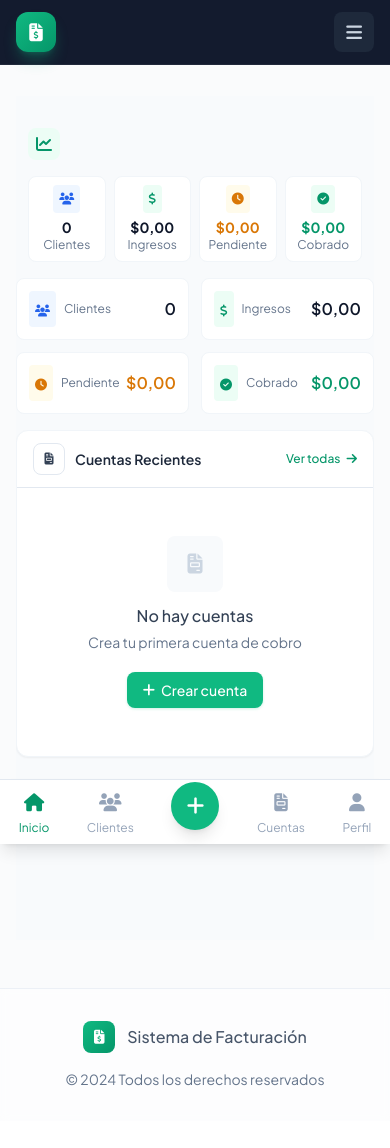
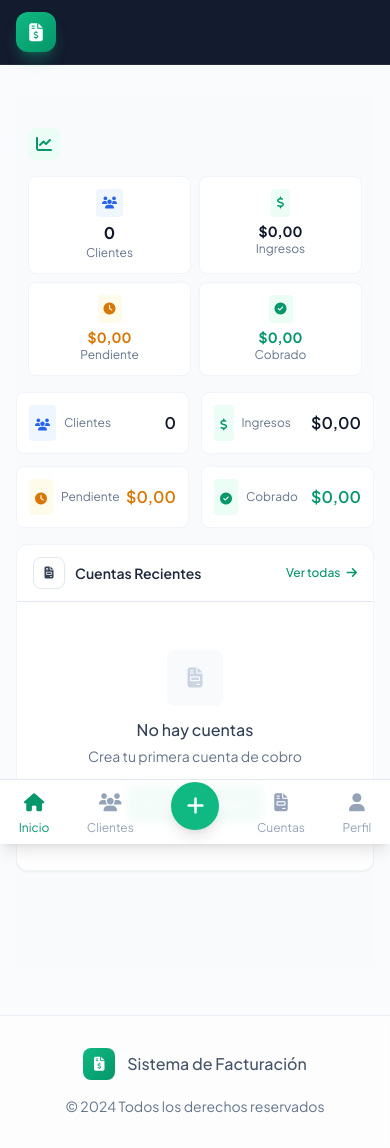
Before and after one commit to Eglism11/web-facturacion, a Flask app: page / in a window 390 px wide. Before the commit the page ends 1086 px from the top, so only its background shows below. Run offline with Flask 3, Linux system fonts and the light colour scheme; the visitor is signed in with stand-in values (Sample User, id 1); data that the repository does not hold is empty; parts of the project's set-up code (start-up, migrations or seed data) failed here and were passed over; some libraries are stand-ins or nearby versions.

Commit message:
UI: Limpieza final móvil

```diff
--- a/templates/base.html
+++ b/templates/base.html
@@ -250,17 +250,11 @@
                     </a>
                 </div>
 
-                <div class="md:hidden flex items-center">
-                    <label for="mobile-menu-toggle" class="cursor-pointer w-10 h-10 rounded-lg bg-slate-800 flex items-center justify-center text-slate-300 hover:bg-slate-700 transition-colors">
-                        <i class="fas fa-bars text-lg"></i>
-                    </label>
-                </div>
+
             </div>
         </div>
 
-        <input type="checkbox" id="mobile-menu-toggle" class="hidden peer">
-
-        <div class="md:hidden fixed bottom-0 left-0 right-0 z-50 bg-white border-t border-slate-200 shadow-lg">
+        <div class="md:hidden fixed bottom-0 left-0 right-0 z-50 bg-white/95 backdrop-blur-sm border-t border-slate-200 shadow-lg">
             <div class="flex justify-around items-center py-2">
                 <a href="{{ url_for('index') }}" class="flex flex-col items-center {% if request.endpoint == 'index' or request.endpoint == None %}text-primary-600{% else %}text-slate-400{% endif %}">
                     <i class="fas fa-home text-lg"></i>
--- a/templates/index.html
+++ b/templates/index.html
@@ -10,29 +10,29 @@
         </div>
     </div>
 
-    <div class="md:hidden grid grid-cols-4 gap-2 px-3">
-        <div class="stat-card rounded-lg p-2 border border-slate-100 text-center">
+    <div class="md:hidden grid grid-cols-2 gap-2 px-3">
+        <div class="stat-card rounded-lg p-3 border border-slate-100 text-center">
             <div class="p-1.5 rounded bg-blue-50 inline-flex mb-1">
                 <i class="fas fa-users text-blue-600 text-xs"></i>
             </div>
-            <p class="text-sm font-bold text-slate-900">{{ total_clientes }}</p>
+            <p class="text-base font-bold text-slate-900">{{ total_clientes }}</p>
             <p class="text-xs text-slate-500">Clientes</p>
         </div>
-        <div class="stat-card rounded-lg p-2 border border-slate-100 text-center">
+        <div class="stat-card rounded-lg p-3 border border-slate-100 text-center">
             <div class="p-1.5 rounded bg-primary-50 inline-flex mb-1">
                 <i class="fas fa-dollar-sign text-primary-600 text-xs"></i>
             </div>
             <p class="text-sm font-bold text-slate-900">{{ total_facturado|format_cop_short }}</p>
             <p class="text-xs text-slate-500">Ingresos</p>
         </div>
-        <div class="stat-card rounded-lg p-2 border border-slate-100 text-center">
+        <div class="stat-card rounded-lg p-3 border border-slate-100 text-center">
             <div class="p-1.5 rounded bg-amber-50 inline-flex mb-1">
                 <i class="fas fa-clock text-amber-600 text-xs"></i>
             </div>
             <p class="text-sm font-bold text-amber-600">{{ total_pendiente|format_cop_short }}</p>
             <p class="text-xs text-slate-500">Pendiente</p>
         </div>
-        <div class="stat-card rounded-lg p-2 border border-slate-100 text-center">
+        <div class="stat-card rounded-lg p-3 border border-slate-100 text-center">
             <div class="p-1.5 rounded bg-emerald-50 inline-flex mb-1">
                 <i class="fas fa-check-circle text-emerald-600 text-xs"></i>
             </div>
```
